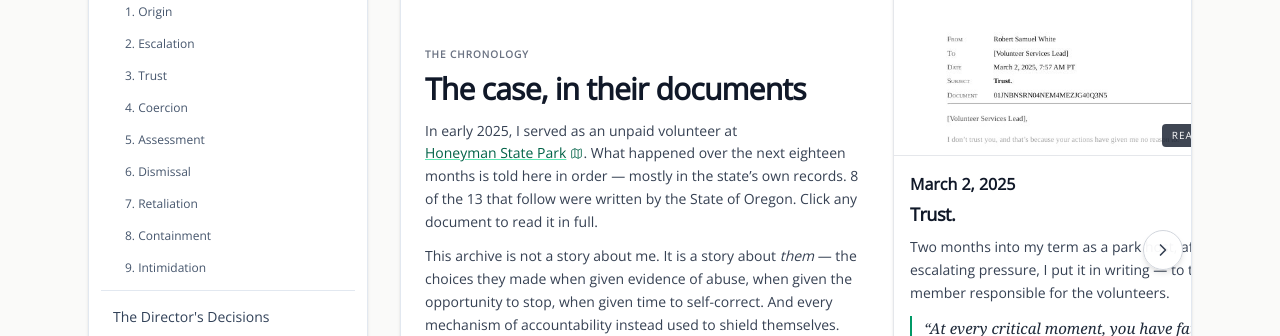
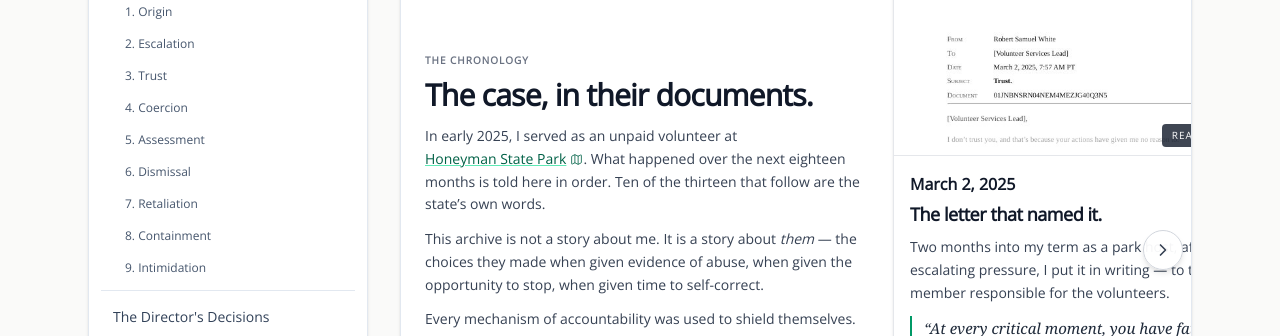
Before and after one commit to rswfire/rswfire.oprd, a Next.js app: page / in a window 1280 px wide. Shown: the part 616-952 px from the top of the page. Built offline with nearby package versions, Linux system fonts and the light colour scheme; no server answers.

Commit message:
Timeline copy: story headings, authorship of the recordings, rail labels
The card headings tell the sequence. Recordings of state actors carry
Their Own Words; the intro counts spelled out. Rail shows date over title
with Start and End stops; the menu overlay opens with the header block.

```diff
--- a/components/CaseTimeline.tsx
+++ b/components/CaseTimeline.tsx
@@ -31,6 +31,7 @@ const mediaUrl = (signalId: string, item: "video" | "thumbnail") =>
 // contradicts the state record, and is never dressed as either.
 const AUTHOR_STYLE: Record<CaseAuthor, { band: string; label: string; quote: string }> = {
     state: { band: "bg-slate-800 text-slate-100", label: "The State of Oregon", quote: "border-slate-400" },
+    recorded: { band: "bg-slate-800 text-slate-100", label: "Their Own Words", quote: "border-slate-400" },
     federal: { band: "bg-stone-600 text-stone-50", label: "A Federal Third Party", quote: "border-stone-400" },
     volunteer: { band: "bg-emerald-800 text-emerald-50", label: "The Volunteer", quote: "border-emerald-600" },
 };
@@ -217,6 +218,17 @@ function Card({
 
 // ─── The timeline ────────────────────────────────────────────────────────────
 
+// Numbers under one hundred are spelled out in the site's prose.
+const ONES = ["zero","one","two","three","four","five","six","seven","eight","nine","ten",
+    "eleven","twelve","thirteen","fourteen","fifteen","sixteen","seventeen","eighteen","nineteen"];
+const TENS = ["","","twenty","thirty","forty","fifty","sixty","seventy","eighty","ninety"];
+function spell(n: number): string {
+    if (n < 20) return ONES[n];
+    if (n < 100) return TENS[Math.floor(n / 10)] + (n % 10 ? "-" + ONES[n % 10] : "");
+    return String(n);
+}
+const capitalize = (w: string) => w.charAt(0).toUpperCase() + w.slice(1);
+
 // Rail stops: the intro panel, every card, the outro panel.
 const STOP_COUNT = CASE_CARDS.length + 2;
 const stopLabel = (stop: number): string => {
@@ -235,7 +247,10 @@ export default function CaseTimeline() {
     const [view, setView] = useState<ViewDoc | null>(null);
     const interacted = useRef(false);
 
-    const stateCount = useMemo(() => CASE_CARDS.filter((c) => c.author === "state").length, []);
+    const stateCount = useMemo(
+        () => CASE_CARDS.filter((c) => c.author === "state" || c.author === "recorded").length,
+        [],
+    );
 
     // Documents only, for viewer prev/next — the reader walks the paper trail.
     const docCards = useMemo(() => CASE_CARDS.filter((c) => c.ulid), []);
@@ -404,7 +419,7 @@ export default function CaseTimeline() {
                             The chronology
                         </div>
                         <h2 className="mt-2 text-2xl sm:text-3xl font-semibold tracking-tight text-gray-900 leading-tight">
-                            The case, in their documents
+                            The case, in their documents.
                         </h2>
                         <p className="mt-3 text-sm leading-relaxed text-gray-700">
                             In early 2025, I served as an unpaid volunteer at{" "}
@@ -416,15 +431,16 @@ export default function CaseTimeline() {
                                 <span>Honeyman State Park</span>
                                 <Map size={13} strokeWidth={1.5} className="relative top-[2px] shrink-0" />
                             </Link>. What happened over the next eighteen months is told here in
-                            order — mostly in the state’s own records. {stateCount} of the {CASE_CARDS.length}{" "}
-                            that follow were written by the State of Oregon. Click any document to read it in
-                            full.
+                            order. {capitalize(spell(stateCount))} of the{" "}
+                            {spell(CASE_CARDS.length)} that follow are the state’s own words.
                         </p>
                         <p className="mt-3 text-sm leading-relaxed text-gray-700">
                             This archive is not a story about me. It is a story about <em>them</em> — the choices
                             they made when given evidence of abuse, when given the opportunity to stop, when
-                            given time to self-correct. And every mechanism of accountability instead used to
-                            shield themselves.
+                            given time to self-correct.
+                        </p>
+                        <p className="mt-3 text-sm leading-relaxed text-gray-700">
+                            Every mechanism of accountability was used to shield themselves.
                         </p>
                         <div className="mt-3 pl-4 border-l-4 border-emerald-700 space-y-1 text-sm leading-relaxed text-gray-700">
                             <div>
@@ -498,9 +514,20 @@ export default function CaseTimeline() {
                         ))}
                     </div>
                 </div>
-                <div className="flex justify-between text-[10px] uppercase tracking-widest text-gray-400">
+                <div className="flex items-center justify-between text-[10px] uppercase tracking-widest text-gray-400">
                     <span>March 2025</span>
-                    <span className="text-gray-600 font-semibold">{stopLabel(stop)}</span>
+                    <span className="flex min-h-[2.1rem] flex-col items-center justify-center text-center leading-tight">
+                        {CASE_CARDS[stop - 1] ? (
+                            <>
+                                <span className="text-gray-600 font-semibold">{CASE_CARDS[stop - 1].date}</span>
+                                <span className="text-gray-500">{CASE_CARDS[stop - 1].title}</span>
+                            </>
+                        ) : (
+                            <span className="text-xs tracking-[0.25em] text-gray-600 font-semibold">
+                                {stop === 0 ? "Start" : "End"}
+                            </span>
+                        )}
+                    </span>
                     <span>August 2026</span>
                 </div>
             </div>
--- a/data/case.ts
+++ b/data/case.ts
@@ -18,7 +18,7 @@
 // third party, not an accused agency: the landholder whose written account
 // contradicts the state record. It gets its own visual class so the two are
 // never conflated.
-export type CaseAuthor = "state" | "federal" | "volunteer";
+export type CaseAuthor = "state" | "recorded" | "federal" | "volunteer";
 
 export interface CaseCard {
     id: string; // hash slug — the card is addressable as #case-<id>
@@ -45,7 +45,7 @@ export const CASE_CARDS: CaseCard[] = [
         author: "volunteer",
         authorLabel: "Written by the volunteer",
         typeLabel: "Email",
-        title: "Trust.",
+        title: "The letter that named it.",
         body: "Two months into my term as a park host, after weeks of escalating pressure, I put it in writing — to the OPRD staff member responsible for the volunteers.",
         quote: "At every critical moment, you have failed to act with integrity.",
         ulid: "01JNBNSRN04NEM4MEZJG40Q3N5",
@@ -56,10 +56,10 @@ export const CASE_CARDS: CaseCard[] = [
         id: "picnic-table",
         date: "March 5, 2025",
         d: "2025-03-05",
-        author: "volunteer",
-        authorLabel: "Recorded by the volunteer",
+        author: "recorded",
+        authorLabel: "Park Manager and Park Supervisor, OPRD",
         typeLabel: "Video · 62:12",
-        title: "The picnic table",
+        title: "The meeting that followed.",
         body: "Three days later, two managers sat me down at a picnic table in a public day-use area. No notice of what the meeting was, no representation. I recorded all sixty-two minutes. One manager’s advice for my situation: “chew glass and swallow it.”",
         signalId: "01JNK2TKG01JTERAMB7J6AKPK1",
         duration: "62:12",
@@ -68,12 +68,12 @@ export const CASE_CARDS: CaseCard[] = [
     },
     {
         id: "photographer",
-        date: "March 20, 2025",
-        d: "2025-03-20",
+        date: "March 18, 2025",
+        d: "2025-03-18",
         author: "state",
         authorLabel: "Park Supervisor, OPRD",
         typeLabel: "Email",
-        title: "The park supervisor’s account",
+        title: "The man with the camera.",
         body: "On March 18, a man with no uniform, no name, and no identification photographed the yurts while I cleaned them — and asked how leadership was treating me. I reported it the same day. The supervisor confirmed the explanation that day — an I.T. employee updating site photos — then wrote again, unprompted, two days later:",
         quote: "…it was indeed them who was out getting photos of yurts in A loop",
         ulid: "01JPTVM380TK5VF35A8TSM9EGJ",
@@ -87,7 +87,7 @@ export const CASE_CARDS: CaseCard[] = [
         author: "volunteer",
         authorLabel: "Recorded by the volunteer",
         typeLabel: "Video · 16:47",
-        title: "Dismissal",
+        title: "The sudden dismissal.",
         body: "Four days after that, I was dismissed — six days before my term was due to end. Keys collected within the hour. Twenty-four hours to vacate the park. I recorded it as it happened.",
         signalId: "01JQ51HAK8QR862VWGK0RKTFXN",
         duration: "16:47",
@@ -98,10 +98,10 @@ export const CASE_CARDS: CaseCard[] = [
         id: "the-call",
         date: "March 25, 2025",
         d: "2025-03-25",
-        author: "state",
+        author: "recorded",
         authorLabel: "Program Manager, OPRD",
         typeLabel: "Recording · 30:56",
-        title: "The call",
+        title: "The call that confirmed it.",
         body: "The next day, the program manager called from headquarters. The decision was already final before I was asked a single question.",
         quote: "That dismissal is still moving forward.",
         signalId: "01JQ59R3S0SHQ18E23BC0BM696",
@@ -116,7 +116,7 @@ export const CASE_CARDS: CaseCard[] = [
         author: "state",
         authorLabel: "Program Manager, OPRD",
         typeLabel: "Letter",
-        title: "The exclusion letter",
+        title: "The letter that made it permanent.",
         body: "The next day, the letter arrived: excluded from the volunteer park host program statewide. The stated grounds — my public comments about staff.",
         quote: "…the public comments made about staff regarding your volunteer service, were not in line with expectations set forth in the agreement.",
         ulid: "01JQA2WM60RX7MSJQ5QPFD8AR2",
@@ -130,7 +130,7 @@ export const CASE_CARDS: CaseCard[] = [
         author: "state",
         authorLabel: "Director Lisa Sumption, OPRD",
         typeLabel: "Email",
-        title: "The Director’s answer",
+        title: "The director responds to an open letter.",
         body: "Five months later, I sent the head of the agency an open letter documenting everything above. Her answer arrived within a day.",
         quote: "While I cannot respond here to the specific claims you have outlined, I want to assure you that I take concerns about our volunteer program seriously.",
         ulid: "01K3HPAXBG8F4QZG4DJNDY5QY8",
@@ -144,7 +144,7 @@ export const CASE_CARDS: CaseCard[] = [
         author: "state",
         authorLabel: "Director Lisa Sumption, OPRD",
         typeLabel: "Letter",
-        title: "The Director closes communication",
+        title: "Then the director dismisses the matter.",
         body: "What followed was mostly silence. My public records request sat unanswered for ninety days, drawing a formal notice and a complaint to the Governor. In December I wrote the Director directly. Her answer came the next morning: the documented record answered in therapeutic language, and the channel closed.",
         quote: "I can see that this has been deeply painful for you… I hear the frustration and hurt in your words. …we’ve reached a point where I don’t believe further correspondence will lead to the resolution you’re seeking.",
         ulid: "01KBZ9S95G2W5B44TTGT6HA69N",
@@ -158,7 +158,7 @@ export const CASE_CARDS: CaseCard[] = [
         author: "state",
         authorLabel: "Deputy Director J.R. Collier, OPRD",
         typeLabel: "Letter",
-        title: "The Deputy Director’s letter",
+        title: "The deputy director tries to isolate me.",
         body: "In January, I sent the agency formal notice of First Amendment retaliation: dismissal and statewide exclusion for protected speech. Three weeks later the Deputy Director answered without addressing a word of it. He instructed me to stop writing to agency staff. I refused the same day. No official has authority over what a citizen may say to his own government.",
         quote: "Please do not communicate further with [Program Manager] or other OPRD staff, and please do not expect any responses from them.",
         ulid: "01KHCRFBDG3DMYZSSTGV5WC7E7",
@@ -169,10 +169,10 @@ export const CASE_CARDS: CaseCard[] = [
         id: "police",
         date: "March 24, 2026",
         d: "2026-03-24",
-        author: "volunteer",
-        authorLabel: "Recorded by the volunteer",
+        author: "recorded",
+        authorLabel: "Oregon State Police",
         typeLabel: "Video · 0:55",
-        title: "Police at the gate",
+        title: "The police show up at my door.",
         body: "Exactly one year after the dismissal, police came through a locked gate posted against public access, onto the federal land where I live and work as caretaker, and knocked on my door. Three officers, no agency identified, concerned about what I was posting online. I declined to speak without an attorney and closed my door. I recorded them leaving.",
         signalId: "01KMFMJW809QNR8PVTXT8HAAG7",
         duration: "0:55",
@@ -186,7 +186,7 @@ export const CASE_CARDS: CaseCard[] = [
         author: "state",
         authorLabel: "Oregon State Police",
         typeLabel: "Dispatch record",
-        title: "CAD event SP26097765",
+        title: "The state’s record blames the forest service.",
         body: "I pursued the record of that visit. The state police answered first that a search identified no records. Ten days later, a record existed, behind a fee. Three months after that, they released it in full. Officer-initiated. No call type. Priority low. No action taken. Unit type: Criminal. My date of birth, entered ten days before I gave it to them. And the comment field claims who the visit was for.",
         quote: "FOR THE FOREST SERVICE // FOLLOWUP INTERVIEW W/ ROBERT WHITE",
         ulid: "01KXGXZNCREXD3GRQ2PJ4MGAP0",
@@ -198,9 +198,9 @@ export const CASE_CARDS: CaseCard[] = [
         date: "July 24, 2026",
         d: "2026-07-24",
         author: "federal",
-        authorLabel: "District Ranger Michele Holman, U.S. Forest Service",
+        authorLabel: "District Ranger, U.S. Forest Service",
         typeLabel: "Letter",
-        title: "The District Ranger, in writing",
+        title: "The forest service demonstrates accountability.",
         body: "The state record said the visit was for the Forest Service — the federal agency whose land I live on and care for. They are not a party to any of this. I asked them directly, in writing. The District Ranger’s answer:",
         quote: "…the Forest Service did not initiate the interview. The agency’s involvement was limited to assisting OSP by providing access…",
         ulid: "01KYAG3J7GMK1RV66MTGQ2VFN8",
@@ -214,7 +214,7 @@ export const CASE_CARDS: CaseCard[] = [
         author: "state",
         authorLabel: "Oregon State Police",
         typeLabel: "Letter",
-        title: "The records identified",
+        title: "The state police continue to block the record.",
         body: "So I kept asking the state police: for the video, the reports, the communications around the visit. In August they answered. Six categories of records exist, including body camera video of the encounter. The video is withheld.",
         quote: "Body Cam Video – Body Cam video will be withheld pursuant to ORS 192.345(40).",
         ulid: "01KZS0AAY88AYPJ32PDEZABW03",
```
